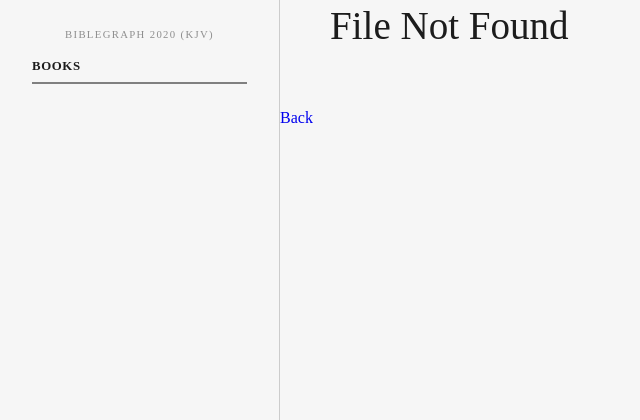
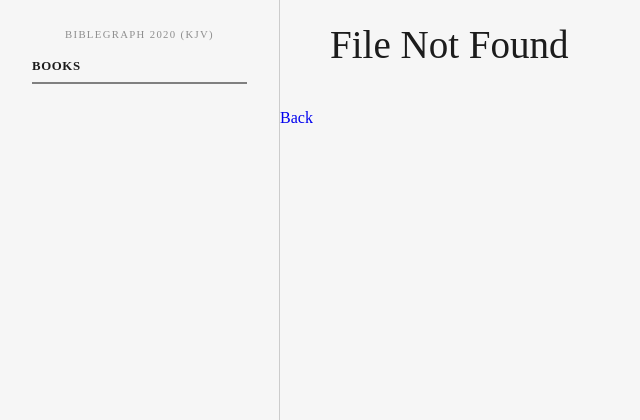
Before and after one commit to Camaal/scripturegraph, a Flask app: template app/templates/404.html in a window 1280 px wide. Shown: the top 420 px of the page, without its empty margins (0-640 px from the left). Run offline with Flask 2, Linux system fonts and the light colour scheme; the template is opened without the code that fills it, so the values that code supplies are empty; parts of the project's set-up code (start-up, migrations or seed data) failed here and were passed over; some web fonts are replaced.

Commit message:
Updating css and requirements file

```diff
--- a/app/static/style.css
+++ b/app/static/style.css
@@ -251,7 +251,7 @@ h1{
     font-weight: 300;
     padding: 0 50px;
     font-size: 2.441rem;
-    margin-top: .25em;
+    margin-top: .75em;
 }
 
 .min, .max{
--- a/requirements.txt
+++ b/requirements.txt
@@ -1,5 +1,6 @@
 matplotlib
-sqlalchemy
+flask_sqlalchemy
+flask_migrate
 flask
 networkx
 gunicorn
```
